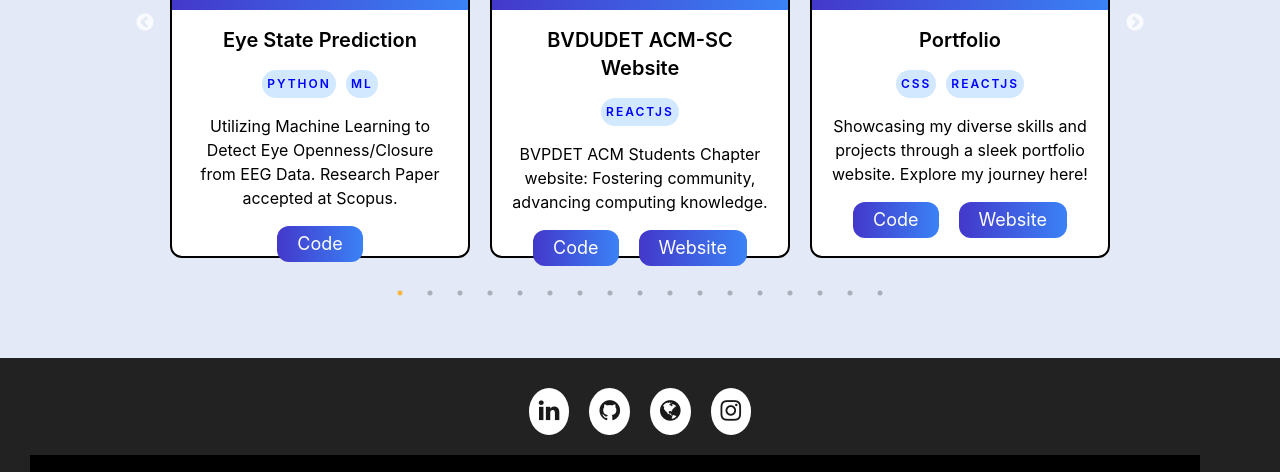
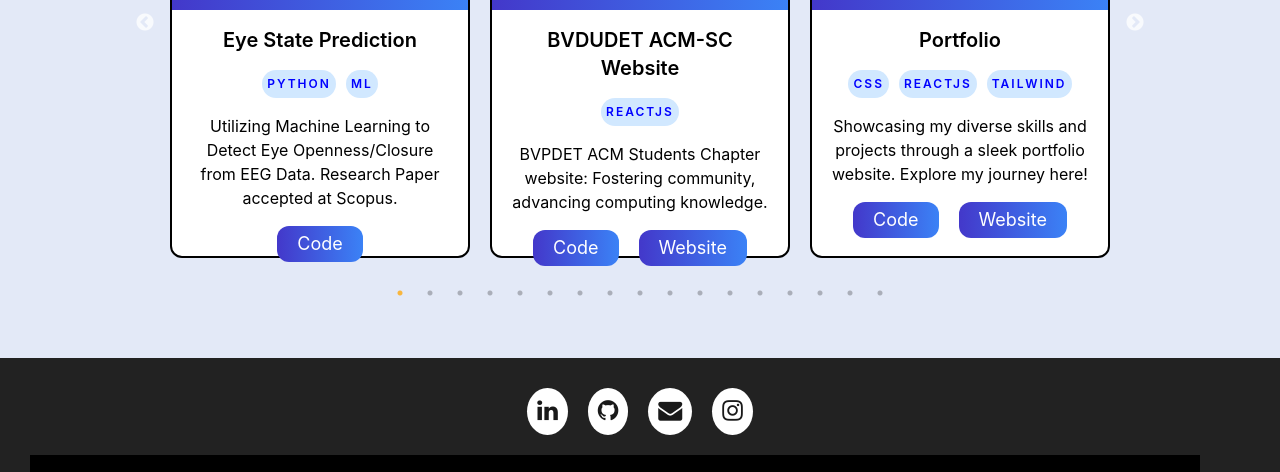
Before and after one commit to 007-Shivam/Portfolio, a React (Create React App) app: page /projects in a window 1280 px wide. Shown: the part 409-881 px from the top of the page. Built offline with nearby package versions, Linux system fonts and the light colour scheme.

Commit message:
Mail Added

```diff
--- a/src/components/carousel/Carousel.js
+++ b/src/components/carousel/Carousel.js
@@ -167,6 +167,7 @@ const data = [
     name: `Portfolio`,
     ReactJS: 'ReactJS',
     CSS: 'CSS',
+    Tailwind: 'Tailwind',
     img: Portfolio,
     review: `Showcasing my diverse skills and projects through a sleek portfolio website. Explore my journey here!`,
     link: 'https://github.com/007-Shivam/Portfolio',
--- a/src/components/footer/FooterComponent.css
+++ b/src/components/footer/FooterComponent.css
@@ -51,10 +51,10 @@ footer {
 
 /* Portfolio */
 .socialIcons .glb:hover {
-  background-color: #21d0b2;
+  background-color: rgb(253, 78, 78);
   transition: 0.5s;
 }
-.socialIcons .glbhover i {
+.socialIcons .glb:hover i {
   color: white;
   transition: 0.5s;
 }
--- a/src/components/footer/FooterComponent.js
+++ b/src/components/footer/FooterComponent.js
@@ -9,7 +9,7 @@ export default function Footer() {
           <div className="flex justify-center socialIcons">
             <a className="likd" href="https://www.linkedin.com/in/shivambhosle007/" target='_blank' rel="noreferrer"><i className="fa fa-linkedin"></i></a>
             <a className="git" href="https://github.com/007-Shivam" target='_blank' rel="noreferrer"><i className="fa fa-github"></i></a>
-            <a className="glb" href="https://shivambhosle.vercel.app/" rel="noreferrer"><i className="fa fa-globe"></i></a>
+            <a className="glb" href="mailto:shivam.bhosle@yahoo.com" rel="noreferrer"><i className="fa fa-envelope"></i></a>
             <a className="inst" href="https://instagram.com/shivam__2709?igshid=MmVlMjlkMTBhMg==" target='_blank' rel="noreferrer"><i className="fa fa-instagram"></i></a>
           </div>
 
--- a/src/components/home/hero/HeroComponent.js
+++ b/src/components/home/hero/HeroComponent.js
@@ -19,7 +19,7 @@ export default function Hero() {
                     <div className="mt-2 mb-2 socialIcons">
                         <a className="likd" href="https://www.linkedin.com/in/shivambhosle007/" target='_blank' rel="noreferrer"><i className="fa fa-linkedin"></i></a>
                         <a className="git" href="https://github.com/007-Shivam" target='_blank' rel="noreferrer"><i className="fa fa-github"></i></a>
-                        <a className="glb" href="https://shivambhosle.vercel.app/"><i className="fa fa-globe"></i></a>
+                        <a className="glb" href="mailto:shivam.bhosle@yahoo.com"><i className="fa fa-envelope"></i></a>
                         <a className="inst" href="https://instagram.com/shivam__2709?igshid=MmVlMjlkMTBhMg==" target='_blank' rel="noreferrer"><i className="fa fa-instagram"></i></a>
                     </div>
                 </Flip>
```
